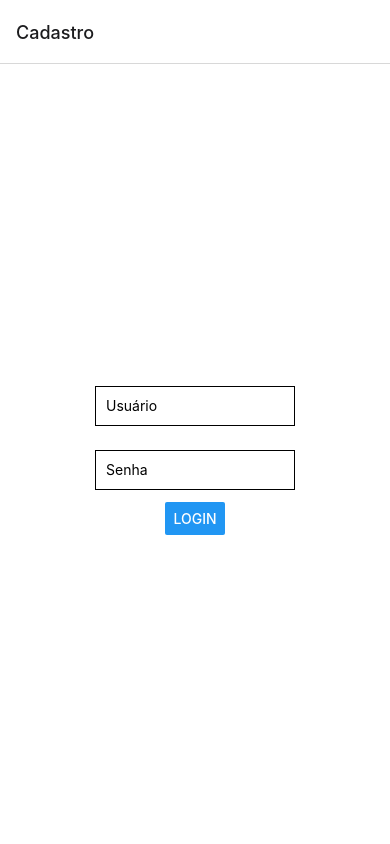
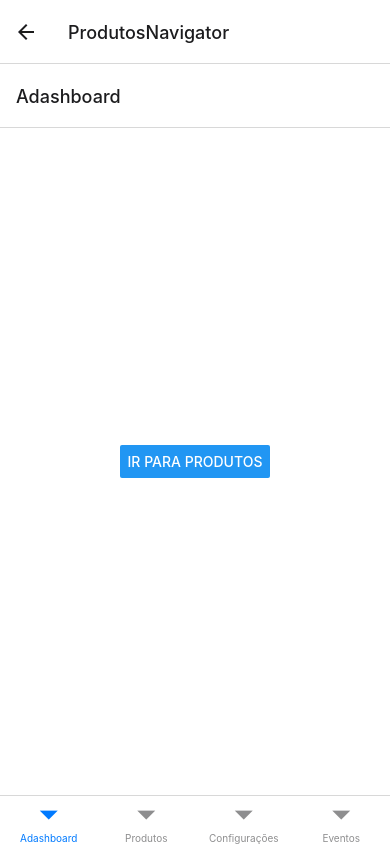
Before and after one commit to mateusMfreitas/sistemaMobilev2, a React Native app: screen /ProdutosNavigator in a window 390 px wide. Before the commit this address had no page. Built offline with nearby package versions, Linux system fonts and the light colour scheme.

Commit message:
Adicionada navegação bottom tab

```diff
--- a/App.js
+++ b/App.js
@@ -13,12 +13,3 @@ export default function App() {
       </NavigationContainer>
     );
 }
-
-const styles = StyleSheet.create({
-  container: {
-    flex: 1,
-    backgroundColor: '#fff',
-    alignItems: 'center',
-    justifyContent: 'center',
-  },
-});
--- a/package.json
+++ b/package.json
@@ -12,6 +12,7 @@
     "@expo/webpack-config": "^19.0.0",
     "@react-native-firebase/app": "^18.4.0",
     "@react-native-firebase/firestore": "^18.4.0",
+    "@react-navigation/bottom-tabs": "^6.5.8",
     "@react-navigation/native": "^6.1.7",
     "@react-navigation/stack": "^6.3.17",
     "expo": "~49.0.8",
--- a/src/navegacao/AppNavigator.js
+++ b/src/navegacao/AppNavigator.js
@@ -1,9 +1,7 @@
 import React from 'react';
 import { createStackNavigator } from '@react-navigation/stack';
 import Cadastro from '../telas/cadastro/cadastro';
-import Adashboard from '../telas/admin/dashboard';
-import Udashboard from '../telas/usuario/dashboard';
-import Produtos from '../telas/admin/produtos';
+import ProdutosNavigator from '../telas/admin/produtosNavigator';
 
 
 const Stack = createStackNavigator();
@@ -12,8 +10,7 @@ function AppNavigator() {
   return (
     <Stack.Navigator initialRouteName="Cadastro">
       <Stack.Screen name="Cadastro" component={Cadastro} />
-      <Stack.Screen name="Adashboard" component={Adashboard} />
-      <Stack.Screen name="Produtos" component={Produtos} />
+      <Stack.Screen name="ProdutosNavigator" component={ProdutosNavigator} />
     </Stack.Navigator>
   );
 }
--- /dev/null
+++ b/src/telas/admin/configuracoes.js
@@ -0,0 +1,12 @@
+import React, { useState } from 'react';
+import { View, Text, TextInput, Button, StyleSheet } from 'react-native';
+
+
+export default function Configuracoes({ navigation }) {
+ return(
+  <View style={styles.container}>
+      <Text>Configuracoeeeeeesssssssss</Text>
+    </View>
+ );
+
+}
--- /dev/null
+++ b/src/telas/admin/eventos.js
@@ -0,0 +1,12 @@
+import React, { useState } from 'react';
+import { View, Text, TextInput, Button, StyleSheet } from 'react-native';
+
+
+export default function Eventos({ navigation }) {
+ return(
+  <View style={styles.container}>
+      <Text>Eventossssssssssssssss</Text>
+    </View>
+ );
+
+}
--- a/src/telas/admin/produtos.js
+++ b/src/telas/admin/produtos.js
@@ -34,9 +34,6 @@ export default function Produtos({ navigation }) {
       setShowForm(false);
     };
 
-    useEffect(()=>{
-
-    }, []);
     return (
       <View style={styles.container}>
         {!showForm ? (
--- /dev/null
+++ b/src/telas/admin/produtosNavigator.js
@@ -0,0 +1,30 @@
+import React from 'react';
+import { createBottomTabNavigator } from '@react-navigation/bottom-tabs';
+import {  StyleSheet } from 'react-native';
+import Adashboard from './dashboard';
+import Produtos from './produtos';
+import Eventos from './eventos';
+import Configuracoes from './configuracoes';
+
+export default function ProdutosNavigator({ navigation }) {
+  const Tab = createBottomTabNavigator();
+    return (
+      <Tab.Navigator initialRouteName="Adashboard">
+        <Tab.Screen name="Adashboard" component={Adashboard} />
+        <Tab.Screen name="Produtos" component={Produtos} />
+        <Tab.Screen name="Configurações" component={Configuracoes} />
+        <Tab.Screen name="Eventos" component={Eventos} />
+
+
+      </Tab.Navigator>
+    );
+  }
+
+  const styles = StyleSheet.create({
+    container: {
+        flex: 1,
+        backgroundColor: '#fff',
+        alignItems: 'center',
+        justifyContent: 'center',
+      },
+  });
--- a/src/telas/cadastro/cadastro.js
+++ b/src/telas/cadastro/cadastro.js
@@ -22,7 +22,7 @@ export default function Cadastro({ navigation }) {
           />
           <Button
             title="Login"
-            onPress={() => navigation.navigate('Adashboard') }
+            onPress={() => navigation.navigate('ProdutosNavigator') }
           />
       </SafeAreaView>
   );
```
Also changed, not shown: 1 other file (tests, documents, lock files or other folders).
